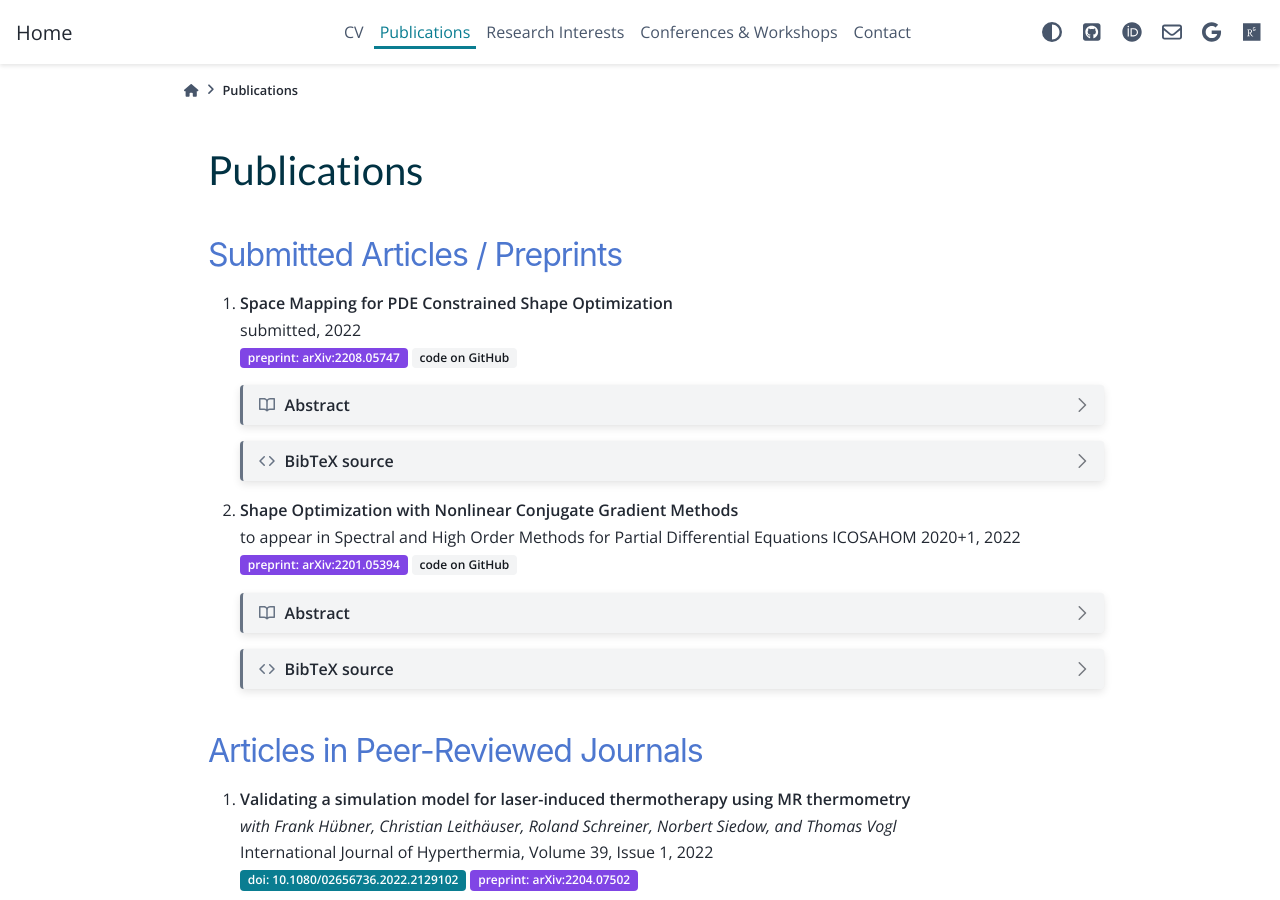
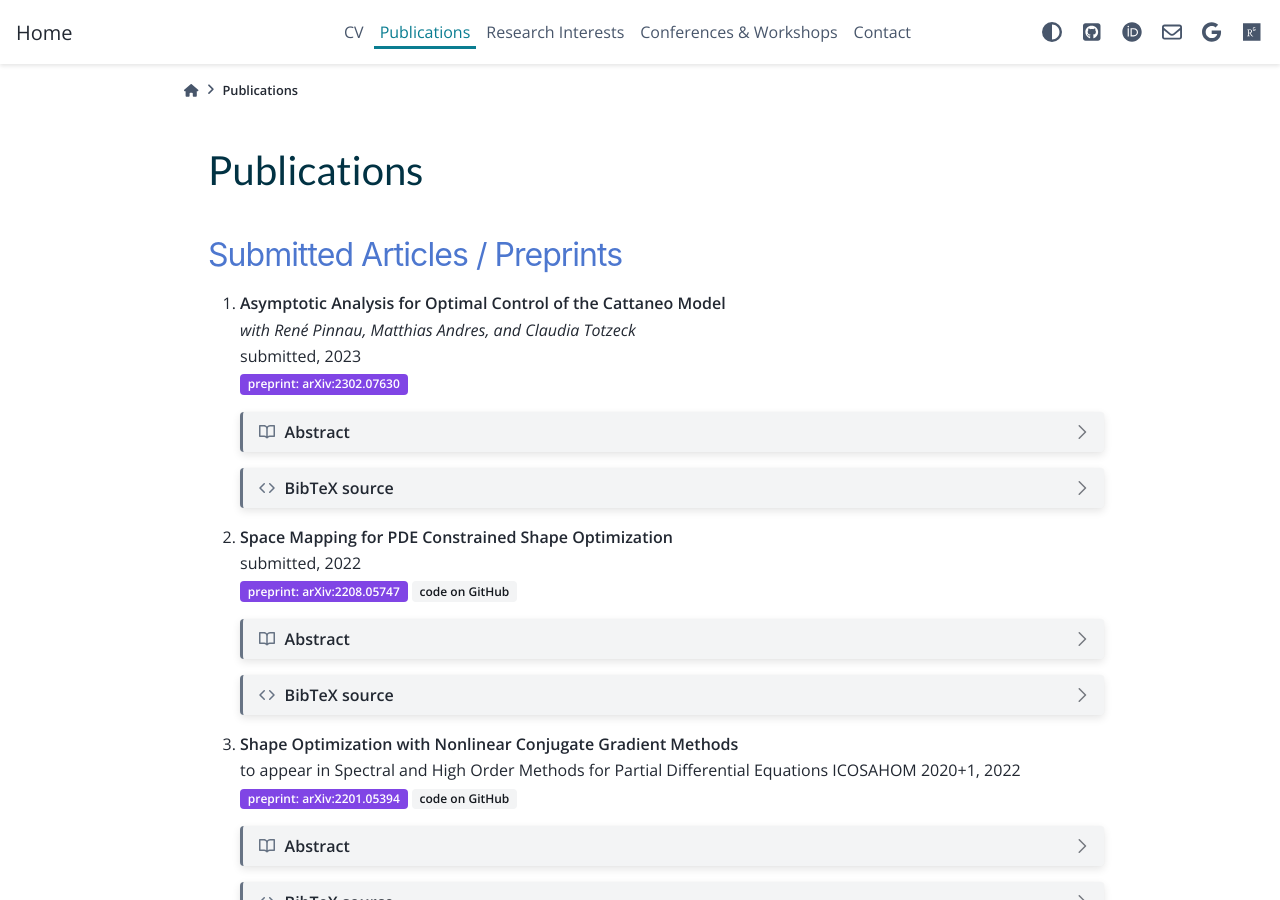
Before and after one commit to sblauth/sblauth.github.io, a Sphinx documentation site: the page built from source/publications.rst, in a window 1280 px wide and 900 px high. Built offline with Sphinx 7.4.7 and the PyData theme 0.15.4, drawn with Linux system fonts in a browser that asks for light colours; some of the changed lines change nothing that is shown.

Commit message:
Add Cattaneo Paper

```diff
--- a/source/publications.rst
+++ b/source/publications.rst
@@ -4,6 +4,32 @@ Publications
 
 Submitted Articles / Preprints
 ------------------------------
+
+#. | **Asymptotic Analysis for Optimal Control of the Cattaneo Model**
+   | *with René Pinnau, Matthias Andres, and Claudia Totzeck*
+   | submitted, 2023
+   | :bdg-link-secondary:`preprint: arXiv:2302.07630 <https://arxiv.org/abs/2302.07630>`
+
+   .. dropdown:: Abstract
+      :icon: book
+
+      We consider an optimal control problem with tracking-type cost functional constrained by the Cattaneo equation, which is a well-known model for delayed heat transfer. In particular, we are interested the asymptotic behaviour of the optimal control problems for a vanishing delay time :math:`\tau \rightarrow 0`. First, we show the convergence of solutions of the Cattaneo equation to the ones of the heat equation. Assuming the same right-hand side and compatible initial conditions for the equations, we prove a linear convergence rate. Moreover, we show linear convergence of the optimal states and optimal controls for the Cattaneo equation towards the ones for the heat equation. We present numerical results for both, the forward and the optimal control problem confirming these linear convergence rates.
+
+   .. dropdown:: BibTeX source
+      :icon: code
+
+      .. code-block:: bibtex
+
+	   @Misc{Blauth2023Asymptotic,
+	     author        = {Blauth, Sebastian and Pinnau, Ren\'e and Andres, Matthias and Totzeck, Claudia},
+	     title         = {{Asymptotic Analysis for Optimal Control of the Cattaneo Model}},
+	     year          = {2023},
+	     archiveprefix = {arXiv},
+	     eprint        = {2302.07630},
+	     doi           = {10.48550/ARXIV.2302.07630},
+	     publisher     = {arXiv},
+	   }
+
 
 #. | **Space Mapping for PDE Constrained Shape Optimization**
    | submitted, 2022
@@ -346,7 +372,7 @@ Conference Proceedings
       .. code-block:: bibtex
 
 		@Article{Blauth2019Optimal,
-		  author   = {Blauth, Sebastian and Andres, Matthias and Pinnau, René and Totzeck, Claudia},
+		  author   = {Blauth, Sebastian and Andres, Matthias and Pinnau, Ren\'{e} and Totzeck, Claudia},
 		  journal  = {PAMM},
 		  title    = {Optimal Control and Asymptotic Analysis of the Cattaneo Equation},
 		  year     = {2019},
```
